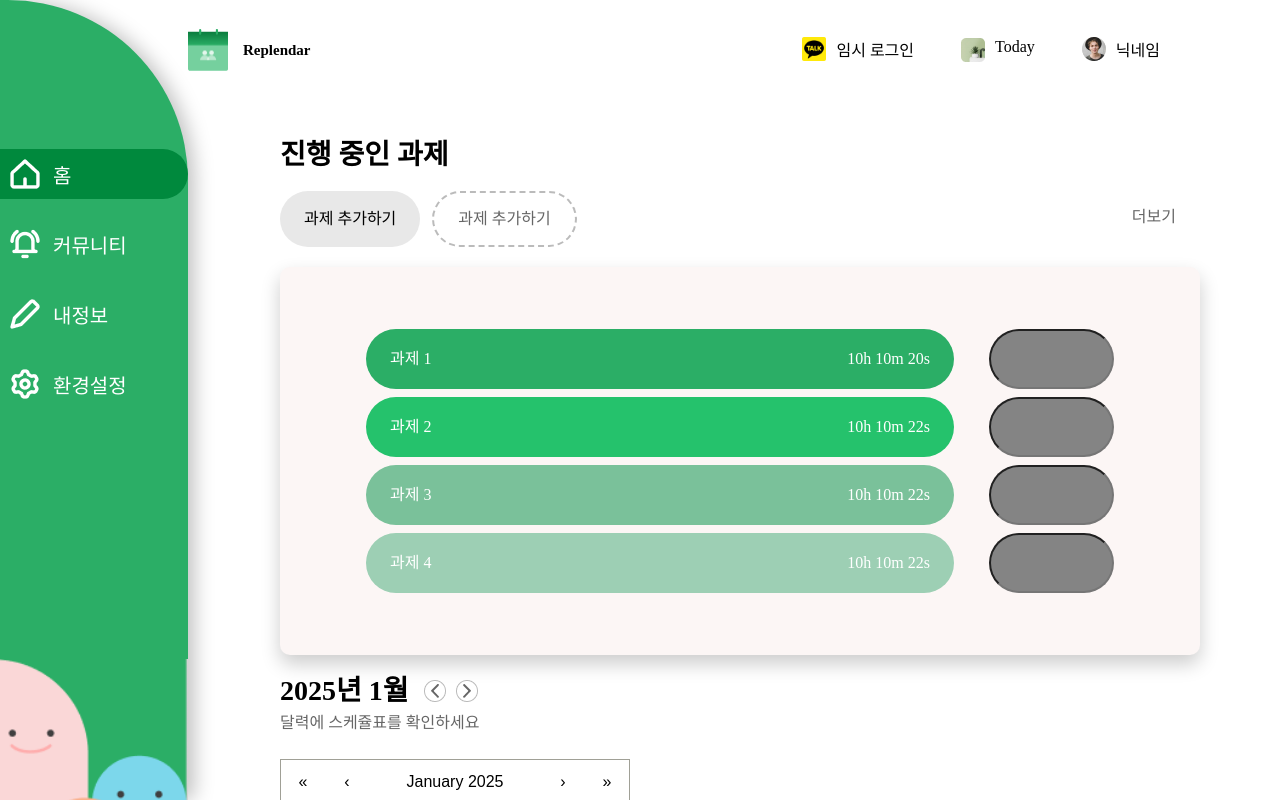
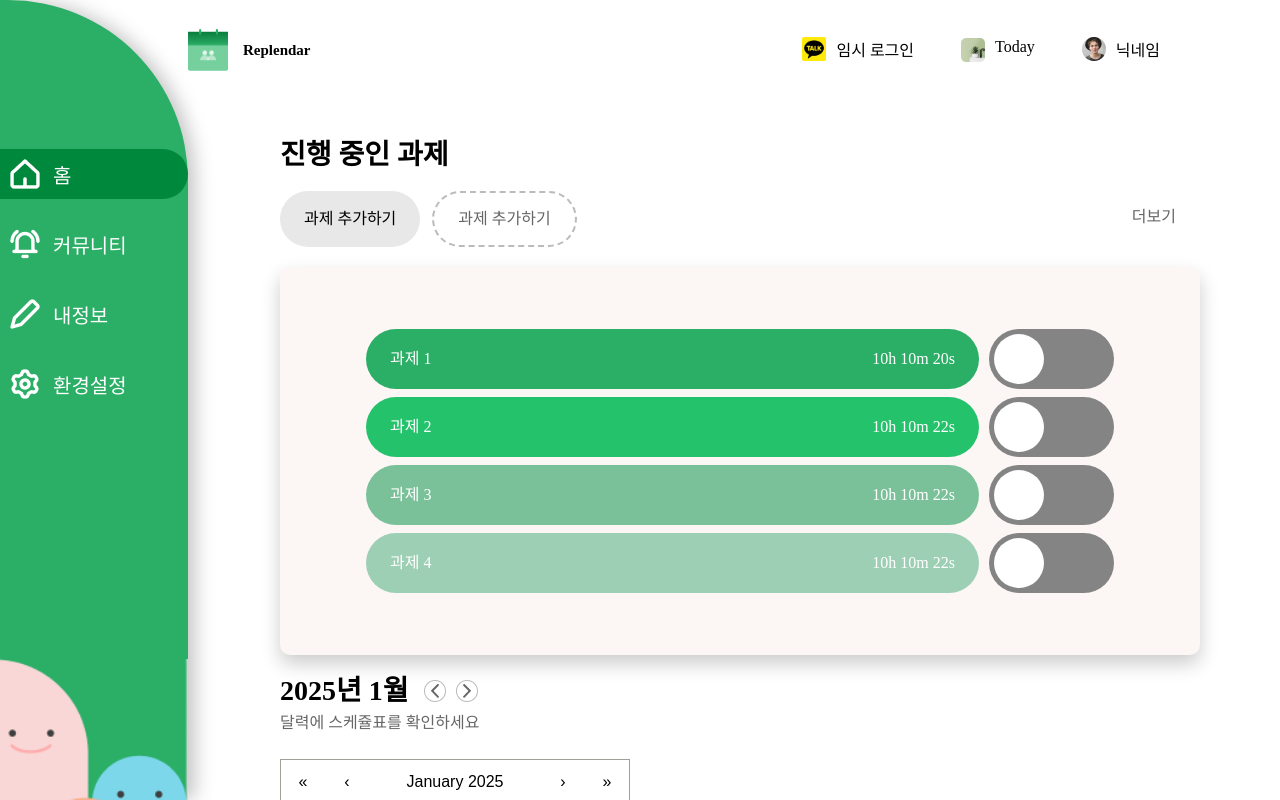
Before and after one commit to UMC-Replendar/Web, a React (Vite) app in the folder Replendar/: page / in a window 1280 px wide. Shown: the top 800 px of the page. Built offline with nearby package versions, Linux system fonts and the light colour scheme.

Commit message:
[FEAT] 토글 스위치 커스텀 완료

```diff
--- a/Replendar/src/components/OngoingTasks.tsx
+++ b/Replendar/src/components/OngoingTasks.tsx
@@ -1,4 +1,6 @@
+import { useState } from 'react';
 import styled from 'styled-components';
+import ToggleSwitch from './ToggleSwitch';
 import CustomCalendar from './CustomCalendar';
 
 //진행 중인 과제, 과제 추가하기, task box사이의 바텀 마진 입니다.
@@ -91,64 +93,29 @@ const RemainingTime = styled.div`
   color: white;
 `;
 
-const ToggleSwitchContainer = styled.div`
-  display: flex;
-  align-items: center;
-  margin-left: 35px;
-`;
-
-const ToggleSwitch = styled.input`
-  appearance: none;
-  width: 125px;
-  height: 60px;
-  background-color: #848484;
-  border-radius: 50px;
-  position: relative;
-  cursor: pointer;
-  transition: background-color 0.3s;
-
-  &:checked {
-    background-color: #22bd68;
-  }
-
-  &::before {
-    content: '';
-    position: absolute;
-    left: 3px;
-    top: 3px;
-    width: 50px;
-    height: 50px;
-    background-color: white;
-    border-radius: 50%;
-    transition: 0.3s;
-  }
-
-  &:checked::before {
-    transform: translateX(65px);
-  }
-`;
-
-interface TaskProps {
+interface TaskData {
   color: string;
   name: string;
   time: string;
-}
-
-function Task({ color, name, time }: TaskProps) {
-  return (
-    <TaskBlockContainer>
-      <TaskBlock color={color}>
-        <TaskName>{name}</TaskName>
-        <RemainingTime>{time}</RemainingTime>
-      </TaskBlock>
-      <ToggleSwitchContainer>
-        <ToggleSwitch />
-      </ToggleSwitchContainer>
-    </TaskBlockContainer>
-  );
+  isToggled: boolean;
 }
 
 function OngoingTasks() {
+  const [tasks, setTasks] = useState<TaskData[]>([
+    { color: '#2BAE66', name: '과제 1', time: '10h 10m 20s', isToggled: false },
+    { color: '#25C26C', name: '과제 2', time: '10h 10m 22s', isToggled: false },
+    { color: '#7AC19A', name: '과제 3', time: '10h 10m 22s', isToggled: false },
+    { color: '#9DCFB4', name: '과제 4', time: '10h 10m 22s', isToggled: false },
+  ]);
+
+  const handleToggle = (index: number) => {
+    setTasks((prevTasks) =>
+      prevTasks.map((task, i) =>
+        i === index ? { ...task, isToggled: !task.isToggled } : task
+      )
+    );
+  };
+
   return (
     <PageWrapper>
       <MainPageTitle>진행 중인 과제</MainPageTitle>
@@ -159,10 +126,16 @@ function OngoingTasks() {
       </ButtonContainer>
 
       <TaskBox>
-        <Task color="#2BAE66" name="과제 1" time="10h 10m 20s" />
-        <Task color="#25C26C" name="과제 2" time="10h 10m 22s" />
-        <Task color="#7AC19A" name="과제 3" time="10h 10m 22s" />
-        <Task color="#9DCFB4" name="과제 4" time="10h 10m 22s" />
+        {tasks.map((task, index) => (
+          <Task
+            key={task.name}
+            color={task.color}
+            name={task.name}
+            time={task.time}
+            isToggled={task.isToggled}
+            onToggle={() => handleToggle(index)}
+          />
+        ))}
       </TaskBox>
 
       <CustomCalendar />
@@ -170,4 +143,24 @@ function OngoingTasks() {
   );
 }
 
+interface TaskProps {
+  color: string;
+  name: string;
+  time: string;
+  isToggled: boolean;
+  onToggle: () => void;
+}
+
+function Task({ color, name, time, isToggled, onToggle }: TaskProps) {
+  return (
+    <TaskBlockContainer>
+      <TaskBlock color={color}>
+        <TaskName>{name}</TaskName>
+        <RemainingTime>{time}</RemainingTime>
+      </TaskBlock>
+      <ToggleSwitch isOn={isToggled} onToggle={onToggle} />
+    </TaskBlockContainer>
+  );
+}
+
 export default OngoingTasks;
--- /dev/null
+++ b/Replendar/src/components/ToggleSwitch.tsx
@@ -0,0 +1,72 @@
+import styled from 'styled-components';
+
+interface ToggleSwitchProps {
+  isOn: boolean;
+  onToggle: () => void;
+}
+
+const ToggleContainer = styled.div`
+  display: flex;
+  align-items: center;
+`;
+
+const ToggleLabel = styled.label`
+  position: relative;
+  display: inline-block;
+  width: 125px;
+  height: 60px;
+  cursor: pointer;
+`;
+
+const ToggleInput = styled.input`
+  opacity: 0;
+  width: 0;
+  height: 0;
+
+  &:checked + span {
+    background: linear-gradient(90deg, #22bd68 0%, #148949 100%);
+  }
+
+  &:checked + span:before {
+    transform: translateX(65px);
+  }
+`;
+
+const Slider = styled.span`
+  position: absolute;
+  top: 0;
+  left: 0;
+  right: 0;
+  bottom: 0;
+  background-color: #848484;
+  transition: 0.4s;
+  border-radius: 50px;
+
+  &:before {
+    position: absolute;
+    content: '';
+    height: 50px;
+    width: 50px;
+    left: 5px;
+    top: 5px;
+    background-color: white;
+    transition: 0.4s;
+    border-radius: 50%;
+  }
+`;
+
+function ToggleSwitch({
+  isOn,
+  onToggle,
+}: ToggleSwitchProps): React.ReactElement {
+  return (
+    <ToggleContainer>
+      <ToggleLabel>
+        <ToggleInput type="checkbox" checked={isOn} onChange={onToggle} />
+        <Slider />
+      </ToggleLabel>
+    </ToggleContainer>
+  );
+}
+
+export default ToggleSwitch;
```
